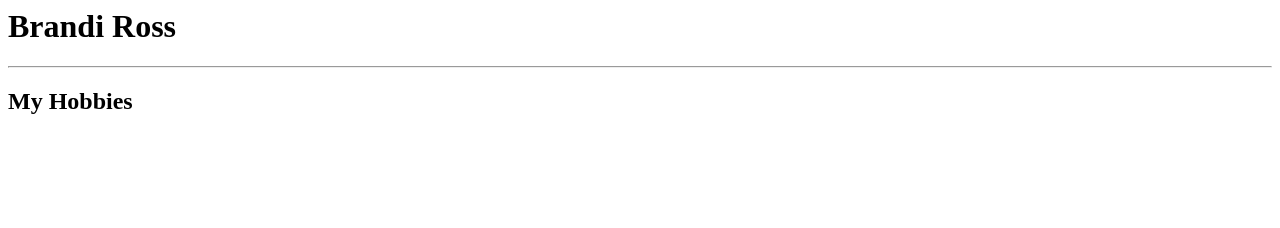
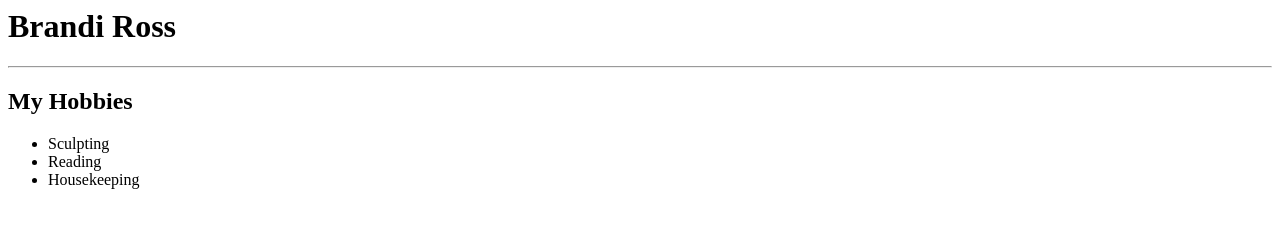
Before and after one commit to brandidanielle/About-Me-HTML-Assignment, a plain HTML site: page index.html in a window 1280 px wide. Drawn offline with Linux system fonts and the light colour scheme.

Commit message:
Updated to include content about my hobbies, and ticked off task in readme

```diff
--- a/index.html
+++ b/index.html
@@ -7,6 +7,10 @@
     <h1>Brandi Ross</h1>
     <hr>
     <h2>My Hobbies</h2>
-        <ul></ul>
+        <ul>
+            <li>Sculpting</li>
+            <li>Reading</li>
+            <li>Housekeeping</li>
+        </ul>
 </body>
 </html>
```
Also changed, not shown: 1 other file.
